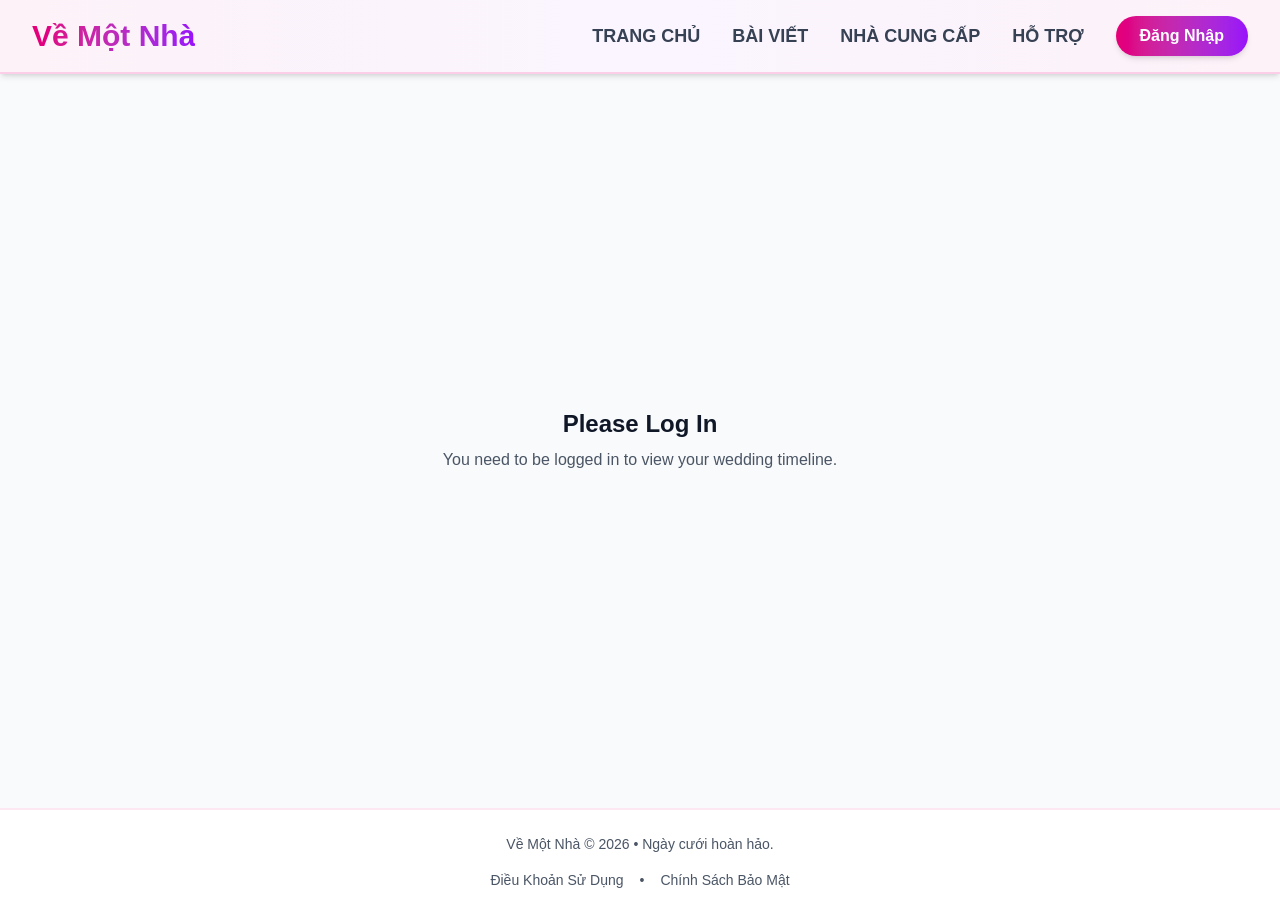
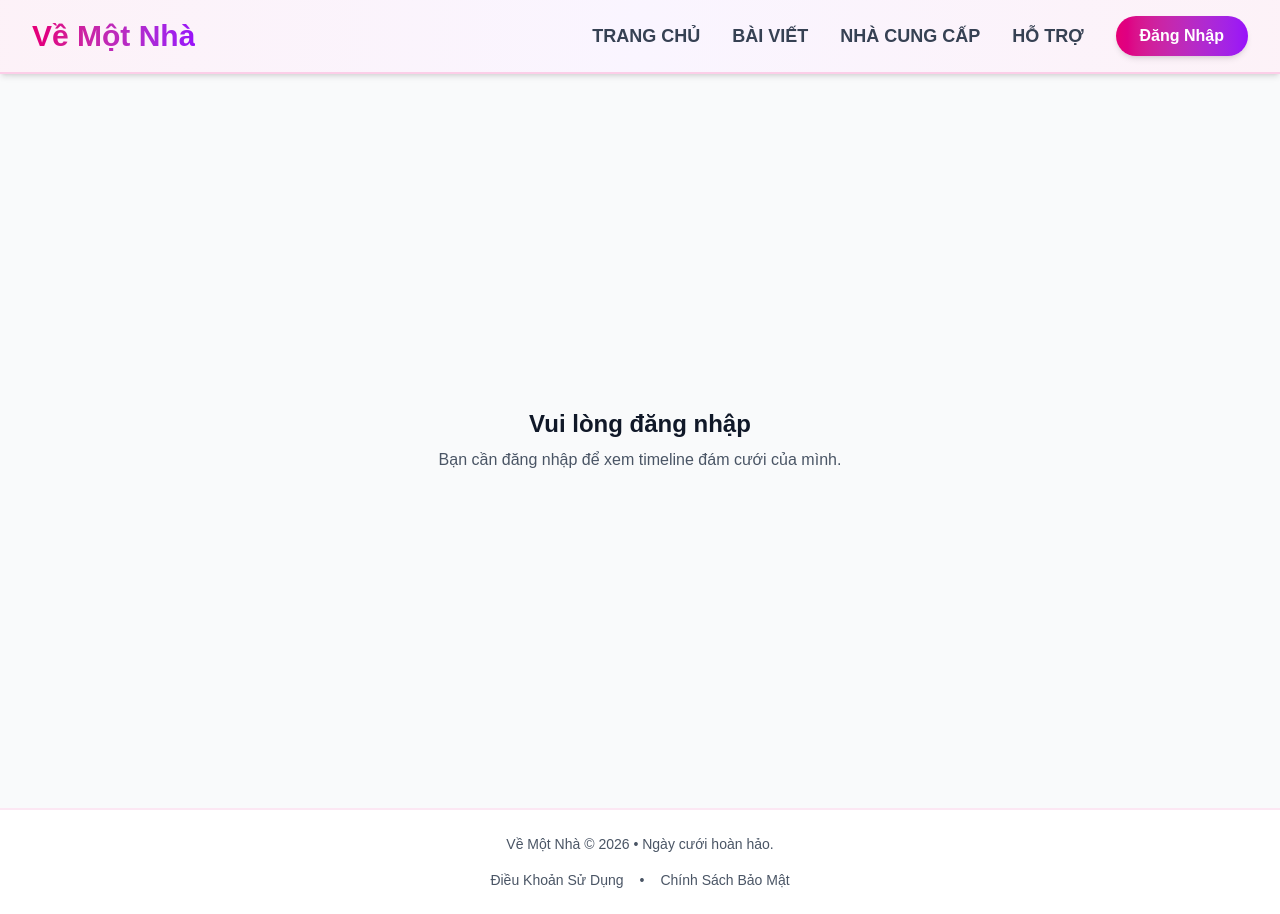
Before and after one commit to truong11t2/wedding-planner, a Next.js app in the folder frontend/: page /timeline in a window 1280 px wide. Built offline with nearby package versions, Linux system fonts and the light colour scheme; no server answers.

Commit message:
improve notification from backend

```diff
--- a/frontend/app/timeline/page.tsx
+++ b/frontend/app/timeline/page.tsx
@@ -10,8 +10,8 @@ export default function TimelinePage() {
     return (
       <div className="flex items-center justify-center min-h-[calc(100vh-4rem)]">
         <div className="text-center">
-          <h1 className="text-2xl font-bold text-gray-900 mb-2">Please Log In</h1>
-          <p className="text-gray-600">You need to be logged in to view your wedding timeline.</p>
+          <h1 className="text-2xl font-bold text-gray-900 mb-2">Vui lòng đăng nhập</h1>
+          <p className="text-gray-600">Bạn cần đăng nhập để xem timeline đám cưới của mình.</p>
         </div>
       </div>
     );
```
Also changed, not shown: 1 other file (tests, documents, lock files or other folders).
